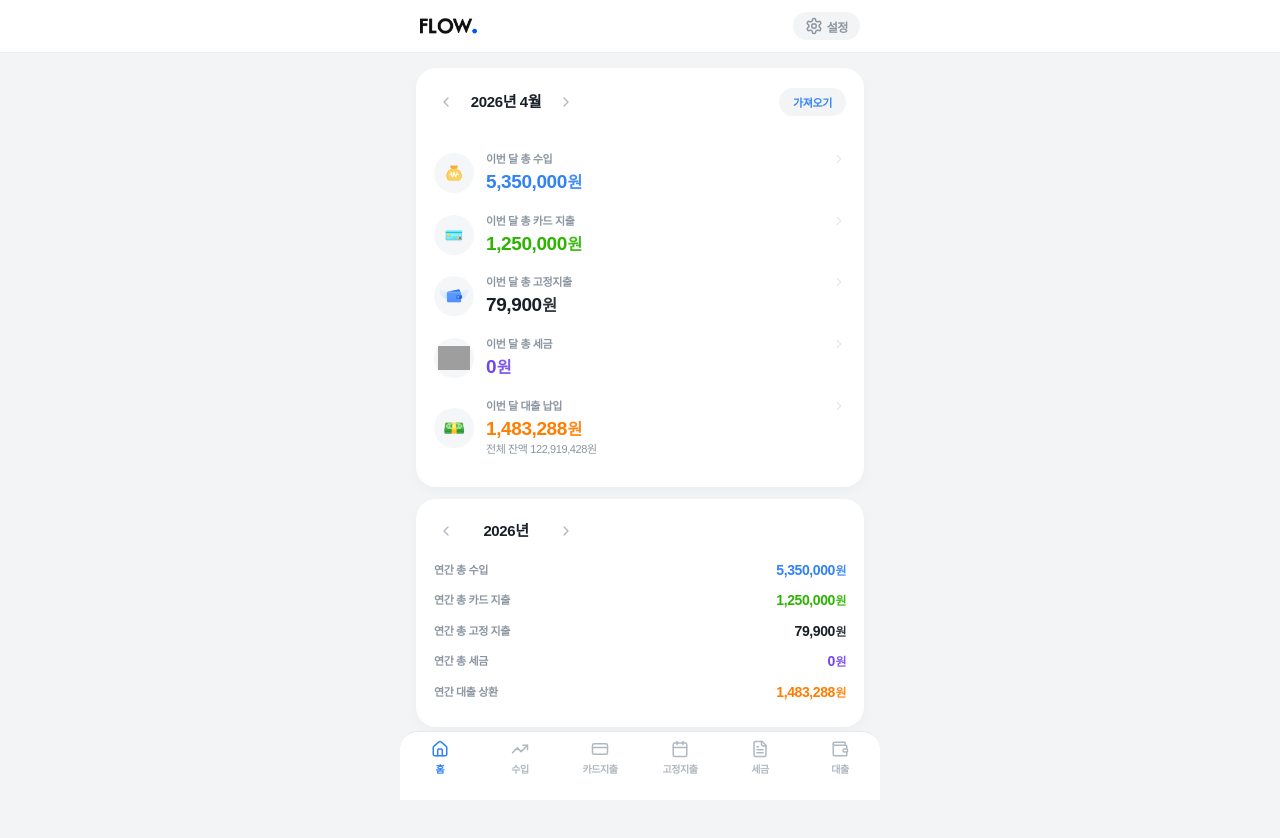
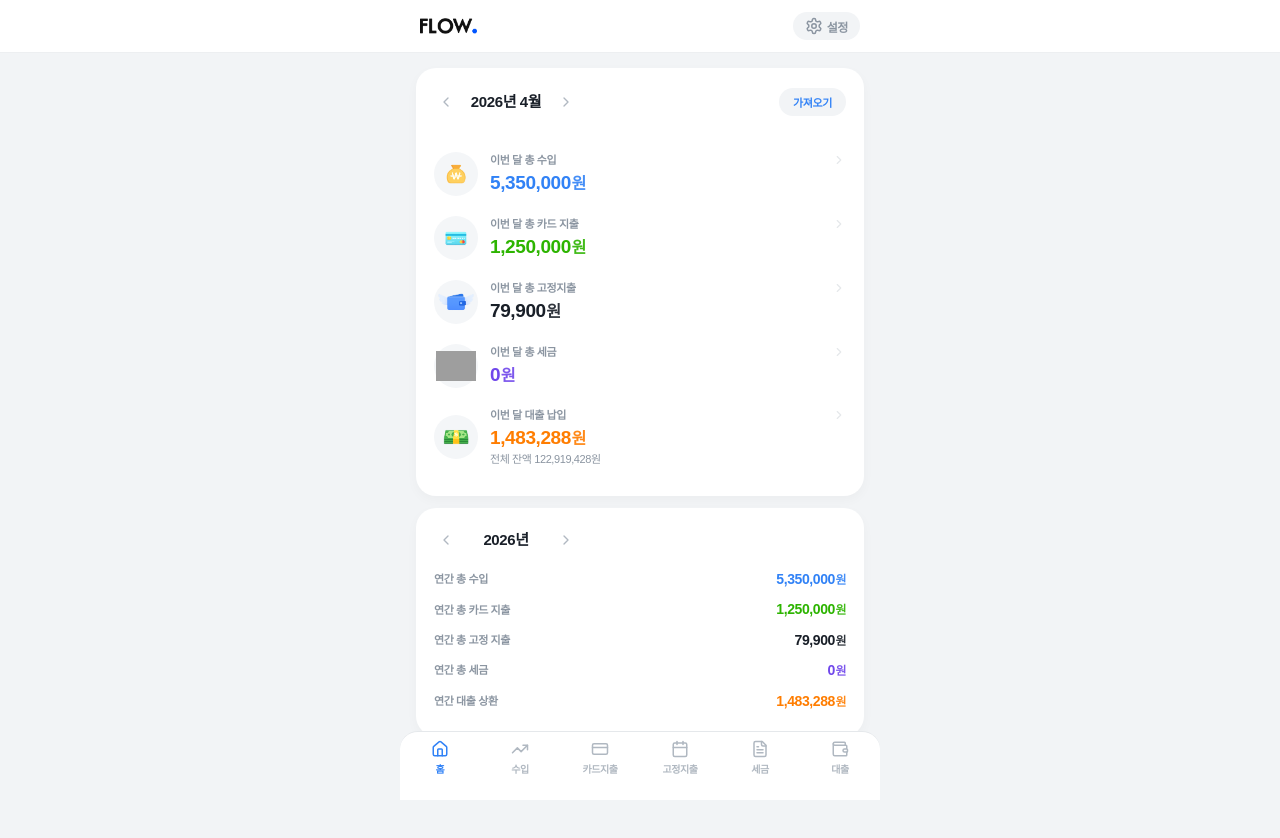
Before and after one commit to cathy-park/flow, a React (Vite) app: page / in a window 1280 px wide. Shown: the top 838 px of the page. Built offline with nearby package versions, Linux system fonts and the light colour scheme; grey boxes are pictures that could not be loaded; a web font is replaced by a local one.

Commit message:
style: increase summary icon sizes for better visibility

```diff
--- a/src/App.jsx
+++ b/src/App.jsx
@@ -289,8 +289,8 @@ function DetailTab({ title, total, items, viewDate, navigateMonth, onAdd, onEdit
       )}
       <div className="toss-card summary-card-v2">
         <div className="detail-total-section">
-          <div className="summary-icon-box" style={{ width: '42px', height: '42px' }}>
-            <img src={summaryIcon} alt="" style={{ width: '32px', height: '32px' }} />
+          <div className="summary-icon-box" style={{ width: '44px', height: '44px' }}>
+            <img src={summaryIcon} alt="" className="summary-icon-img" />
           </div>
           <div className="detail-total-wrapper">
             <span className="detail-total-label">이번 달 {title} 총액</span>
--- a/src/index.css
+++ b/src/index.css
@@ -191,7 +191,7 @@ body {
 }
 
 .summary-icon-box {
-  width: 40px; height: 40px;
+  width: 44px; height: 44px;
   background-color: #F4F6F8;
   border-radius: 50%;
   display: flex; justify-content: center; align-items: center;
@@ -199,7 +199,7 @@ body {
   margin-right: 12px;
 }
 
-.summary-icon-img { width: 32px; height: 32px; object-fit: contain; }
+.summary-icon-img { width: 40px; height: 40px; object-fit: contain; }
 .summary-emoji { font-size: 18px; }
 
 .summary-text-stack { display: flex; flex-direction: column; gap: 0px; min-width: 0; flex: 1; text-align: left; }
```
